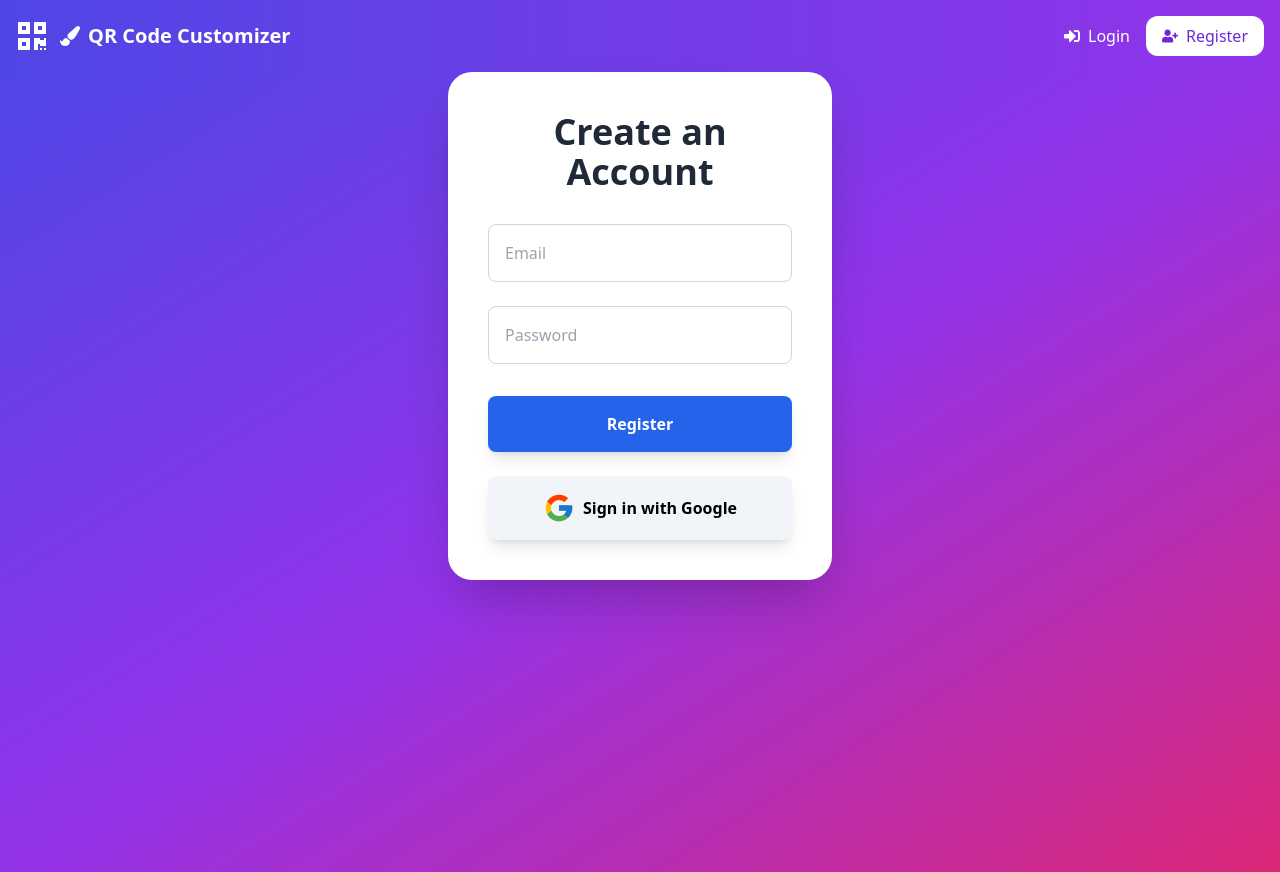
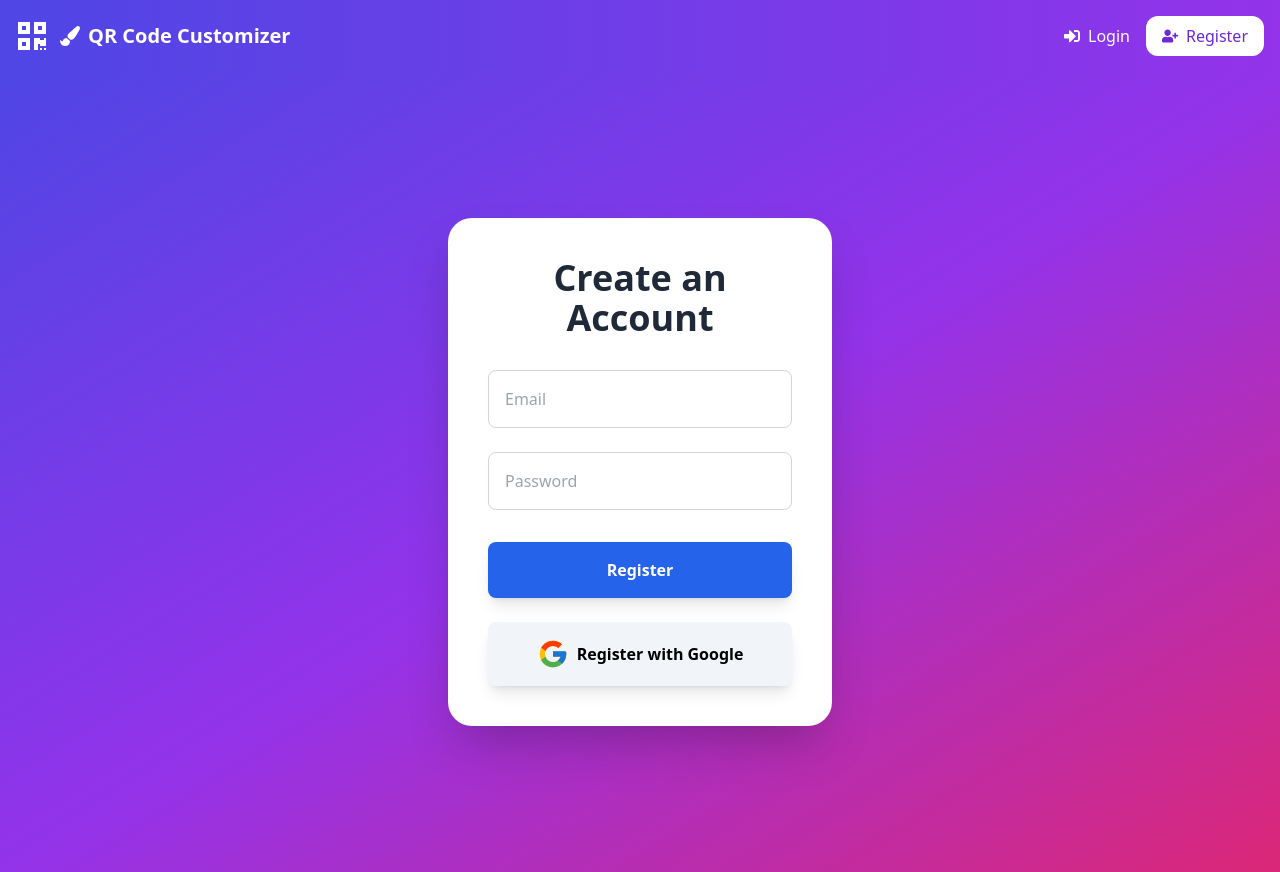
Before and after one commit to VesperAkshay/qr-code-generator, a React (Create React App) app: page /register in a window 1280 px wide. Built offline with nearby package versions, Linux system fonts and the light colour scheme; no server answers.

Commit message:
login/reg form alignment changes
Signed-off-by: varunvaatsalya <a.varungupta23@gmail.com>

```diff
--- a/src/components/Login.js
+++ b/src/components/Login.js
@@ -31,7 +31,7 @@ export default function Login() {
   };
 
   return (
-    <div className="flex justify-center items-start min-h-screen bg-gradient-to-br from-indigo-600 via-purple-600 to-pink-600">
+    <div className="flex justify-center items-center min-h-screen bg-gradient-to-br from-indigo-600 via-purple-600 to-pink-600">
       <motion.form
         onSubmit={handleSubmit}
         className="bg-white p-10 rounded-3xl shadow-2xl w-full max-w-sm"
--- a/src/components/Register.js
+++ b/src/components/Register.js
@@ -31,7 +31,7 @@ export default function Register() {
   };
 
   return (
-    <div className="flex justify-center items-start min-h-screen bg-gradient-to-br from-indigo-600 via-purple-600 to-pink-600">
+    <div className="flex justify-center items-center min-h-screen bg-gradient-to-br from-indigo-600 via-purple-600 to-pink-600">
       <motion.form
         onSubmit={handleSubmit}
         className="bg-white p-10 rounded-3xl shadow-2xl w-full max-w-sm"
@@ -77,7 +77,7 @@ export default function Register() {
           whileHover={{ scale: 1.05 }}
         >
           <FcGoogle className="mr-2 size-8" />
-          Sign in with <span className="font-bold ml-1"> Google</span>
+          Register with <span className="font-bold ml-1"> Google</span>
         </motion.button>
       </motion.form>
     </div>
```
